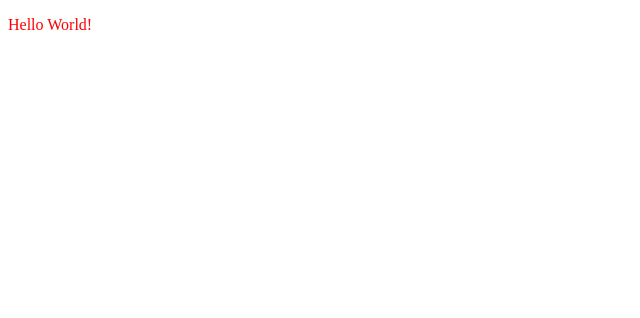
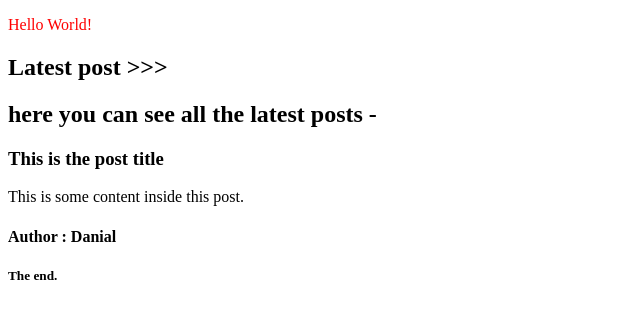
Before and after one commit to ShubharantP/htmlcsspractice, a plain HTML site: page index.html in a window 1280 px wide. Shown: the whole page, without its empty margins (0-640 px from the left). Drawn offline with Linux system fonts and the light colour scheme.

Commit message:
Using the heading tags.

```diff
--- a/index.html
+++ b/index.html
@@ -8,5 +8,18 @@
     </header>
     <body>
         <p title="This is the content of p tag" Style="color:RED;">Hello World!</p>
+        <section>
+            <h1>Latest post >>></h1>
+            <h2>here you can see all the latest posts -</h2>
+            <article>
+                <h3>This is the post title</h3>
+                <p>This is some content inside this post.</p>
+                <h4>Author : Danial</h4>
+                <h5>The end.</h5>
+            </article>
+
+        </section>
+
+
     </body>
 </html>
```
